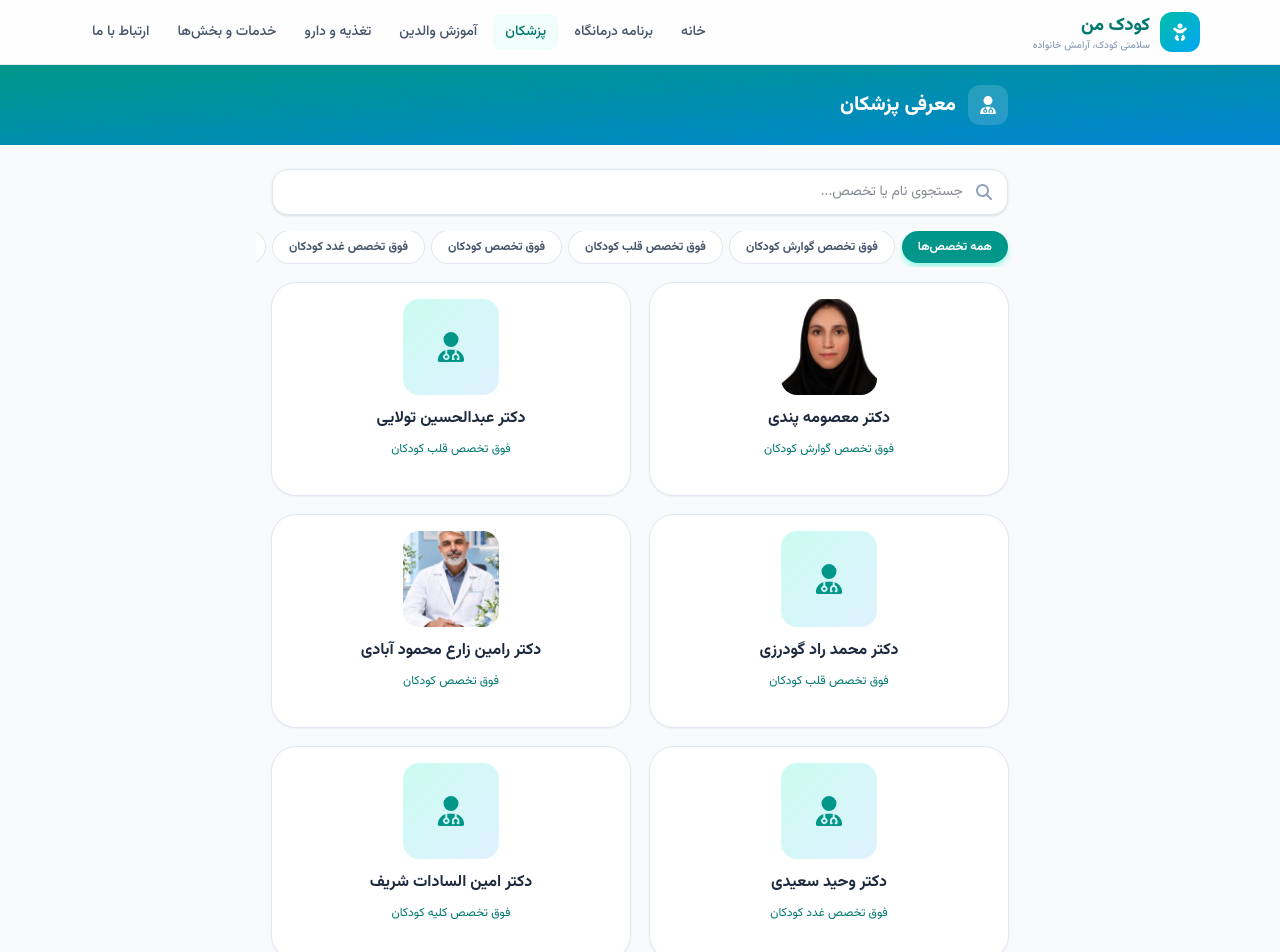
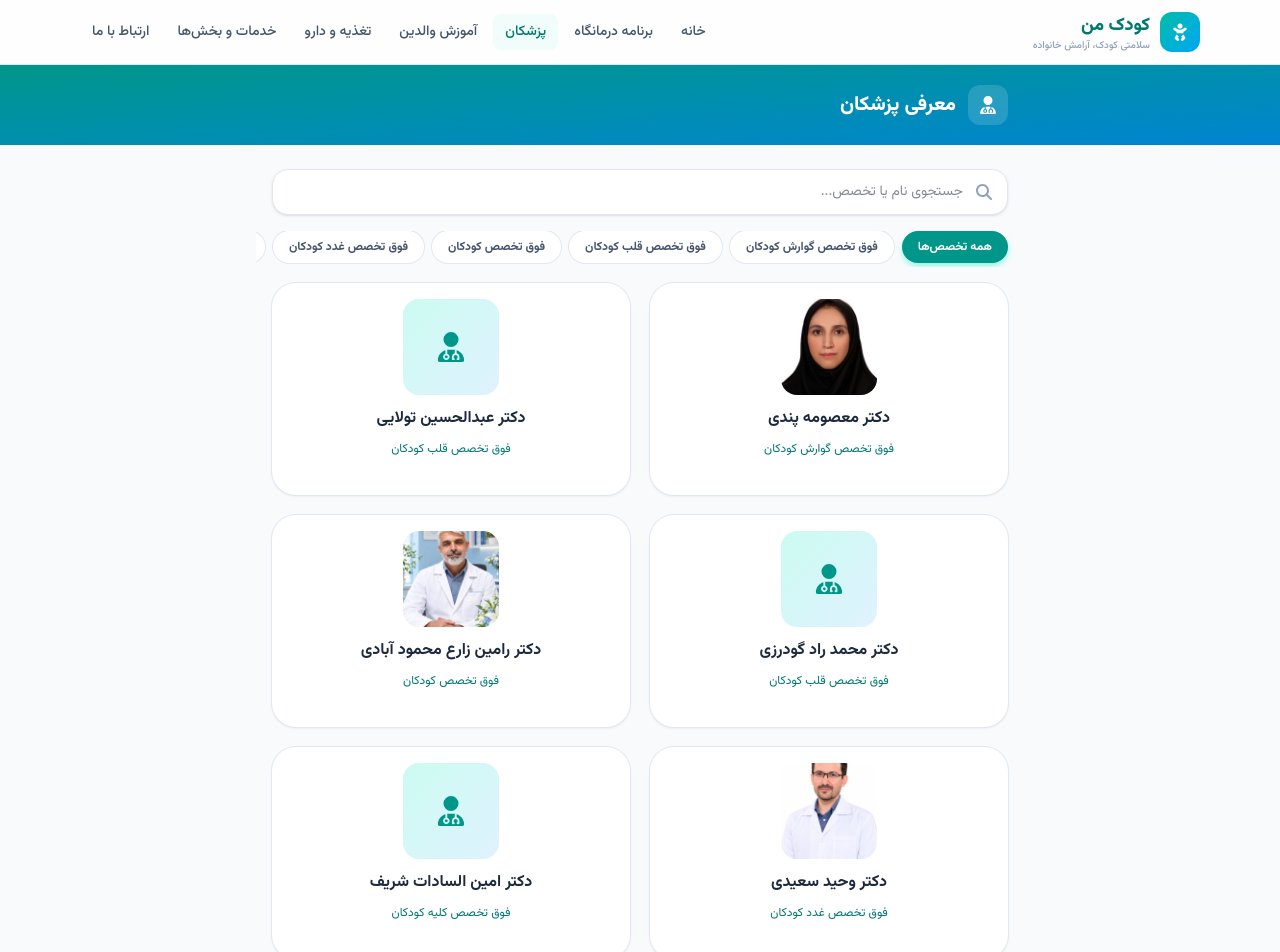
Before and after one commit to mohsenjamalpoor/kodak-man, a Next.js app: page /doctors in a window 1280 px wide. Shown: the top 952 px of the page. Built offline with nearby package versions, Linux system fonts and the light colour scheme.

Commit message:
add image drsaeidi

```diff
--- a/src/app/vaccination/page.js
+++ b/src/app/vaccination/page.js
@@ -16,7 +16,7 @@ export default function VaccinationPage() {
         <section className="relative overflow-hidden rounded-3xl bg-linear-to-br from-sky-500 to-blue-600 px-5 py-4 text-white shadow-lg shadow-sky-200">
           <FaShieldHeart className="pointer-events-none absolute -bottom-5 -left-3 rotate-12 text-8xl text-white/10" />
           <h2 className="relative text-base font-extrabold">
-            واکسیناسیون از بدو تولد تا ۲ سالگی
+            واکسیناسیون از بدو تولد تا ۱۸ ماهگی
           </h2>
           <p className="relative mt-1 text-xs leading-6 text-sky-50">
             سن کودک را انتخاب کنید و واکسن‌های همان نوبت را ببینید.
--- a/src/data/doctors.js
+++ b/src/data/doctors.js
@@ -45,8 +45,8 @@ export const doctors = [
     id: 5,
     name: "دکتر وحید سعیدی",
     specialty: "فوق تخصص غدد کودکان",
-    image: null,
-    bio: "دیابت نوع ۱، اختلالات رشد، بلوغ و تیروئید کودکان.",
+    image: "/images/drsaeidi.png",
+    bio: "ارزیابی مسائل مربوط به رشد بلوغ تیرویید دیابت آدرنال وبیماری های متابولیک ارثی در گروه سنی کودکان و نوجوانان.",
     education: ["دانشگاه علوم پزشکی ایران"],
     schedule: { سه‌شنبه: "۰۸:۰۰ - ۱۱:۰۰" },
   },
```
Also changed, not shown: public/images/drsaeidi.png (added).
